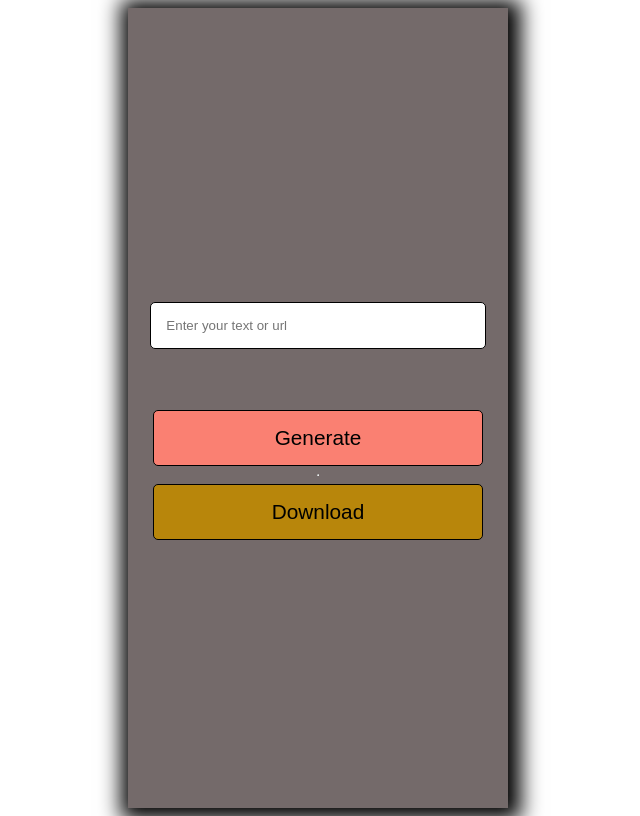
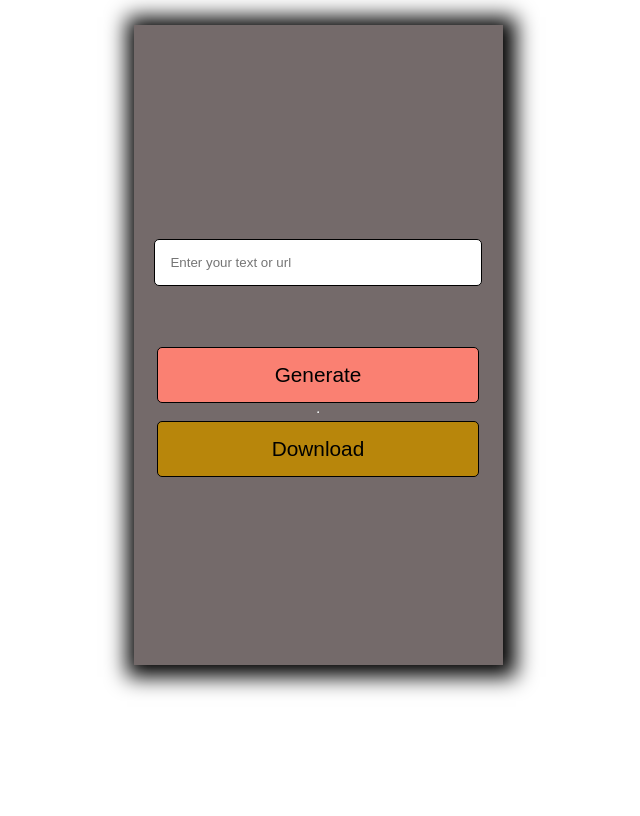
Before and after one commit to luizf-dev/qr_code_generator, a plain HTML site: page index.html in a window 1280 px wide. Shown: the whole page, without its empty margins (322-962 px from the left). Drawn offline with Linux system fonts and the light colour scheme.

Commit message:
imagem do README

```diff
--- a/style.css
+++ b/style.css
@@ -1,5 +1,6 @@
 body{
     background: #fff;
+    margin: 25px;
 }
 
 .container{
@@ -7,8 +8,8 @@ body{
     flex-direction: column;
     justify-content: center;
     align-items: center;
-    margin: 0 auto;
-    min-height: 100vh;
+    margin: 0 auto 50px;
+    min-height: 80vh;
     width: 30%;
     background: rgb(116, 106, 106);
     box-shadow: 3px 2px 20px 10px #000;
```
Also changed, not shown: img/QR- Code Generator.png (added), 1 other file.
